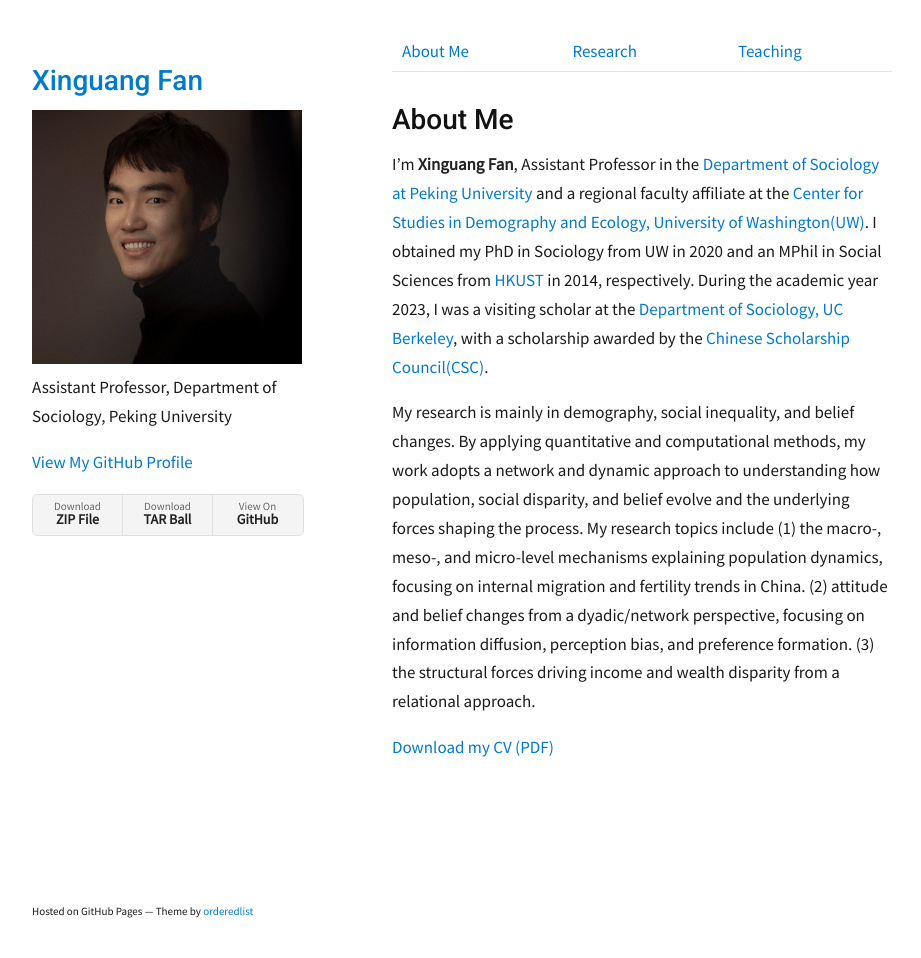
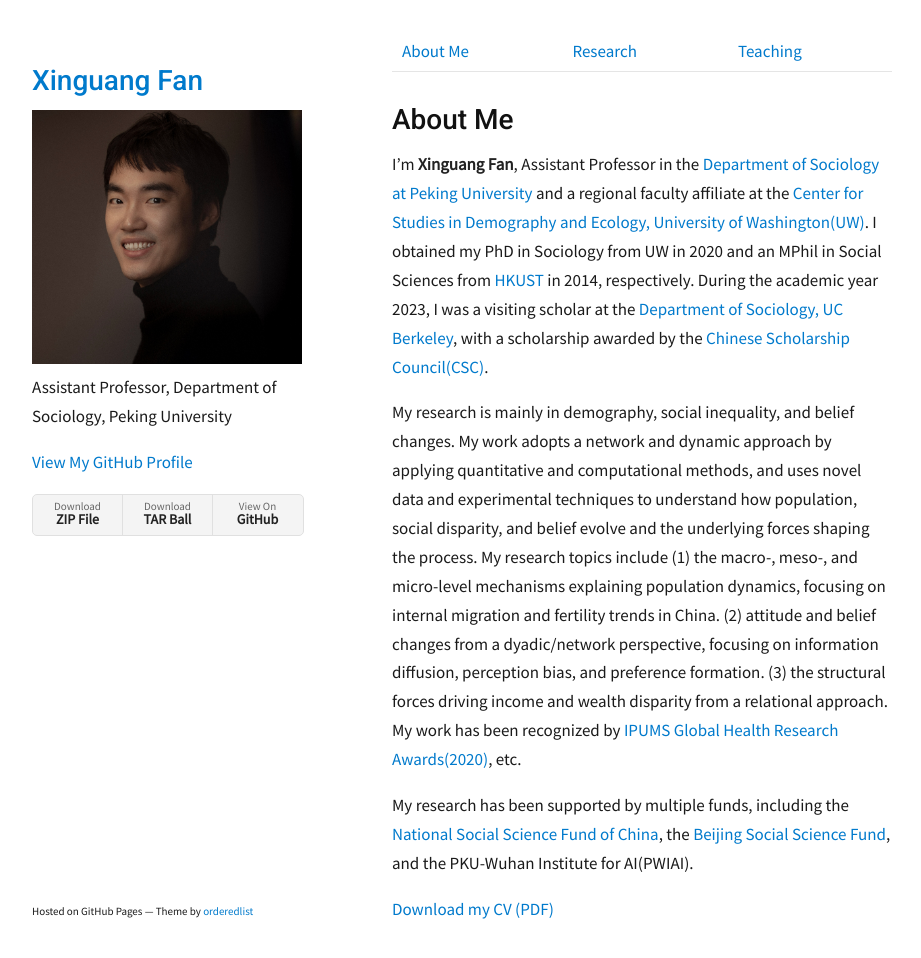
Before and after one commit to xinguang-fan/xinguang-fan.github.io, a Jekyll site: the page built from index.md, in a window 1280 px wide and 991 px high. Shown: the top 958 px of the window, without its empty margins (178-1099 px from the left). Built offline with Jekyll 4.4.1, drawn with Linux system fonts in a browser that asks for light colours.

Commit message:
Update index.md

```diff
--- a/index.md
+++ b/index.md
@@ -15,6 +15,8 @@ nav_order: 1
 
 I'm **Xinguang Fan**, Assistant Professor in the [Department of Sociology at Peking University](http://www.shehui.pku.edu.cn/) and a regional faculty affiliate at the [Center for Studies in Demography and Ecology, University of Washington(UW)](https://csde.washington.edu/). I obtained my PhD in Sociology from UW in 2020 and an MPhil in Social Sciences from [HKUST](https://sosc.hkust.edu.hk/) in 2014, respectively. During the academic year 2023, I was a visiting scholar at the [Department of Sociology, UC Berkeley](https://sociology.berkeley.edu/), with a scholarship awarded by the [Chinese Scholarship Council(CSC)](https://www.chinesescholarshipcouncil.com/).
 
-My research is mainly in demography, social inequality, and belief changes. By applying quantitative and computational methods, my work adopts a network and dynamic approach to understanding how population, social disparity, and belief evolve and the underlying forces shaping the process. My research topics include (1) the macro-, meso-, and micro-level mechanisms explaining population dynamics, focusing on internal migration and fertility trends in China. (2) attitude and belief changes from a dyadic/network perspective, focusing on information diffusion, perception bias, and preference formation. (3) the structural forces driving income and wealth disparity from a relational approach.
+My research is mainly in demography, social inequality, and belief changes. My work adopts a network and dynamic approach by applying quantitative and computational methods, and uses novel data and experimental techniques to understand how population, social disparity, and belief evolve and the underlying forces shaping the process. My research topics include (1) the macro-, meso-, and micro-level mechanisms explaining population dynamics, focusing on internal migration and fertility trends in China. (2) attitude and belief changes from a dyadic/network perspective, focusing on information diffusion, perception bias, and preference formation. (3) the structural forces driving income and wealth disparity from a relational approach. My work has been recognized by [IPUMS Global Health Research Awards(2020)](https://www.ipums.org/2020-award-winners), etc.
+
+My research has been supported by multiple funds, including the [National Social Science Fund of China](http://www.nopss.gov.cn/), the [Beijing Social Science Fund](https://www.bjsk.org.cn/), and the PKU-Wuhan Institute for AI(PWIAI).
 
 [Download my CV (PDF)](assets/CV_20250402.pdf)
```
